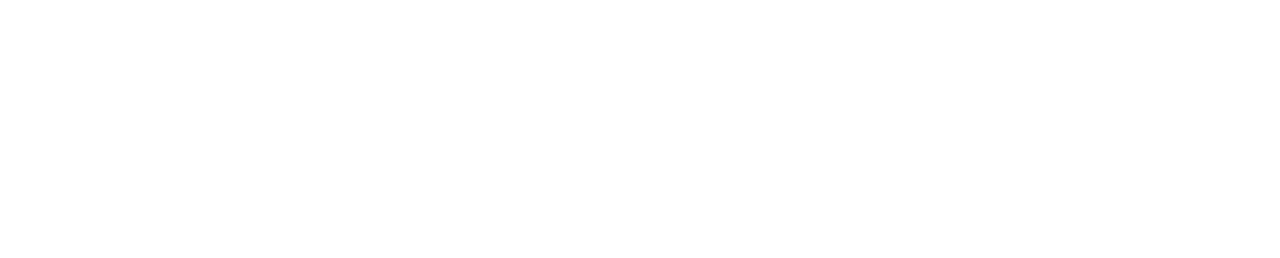
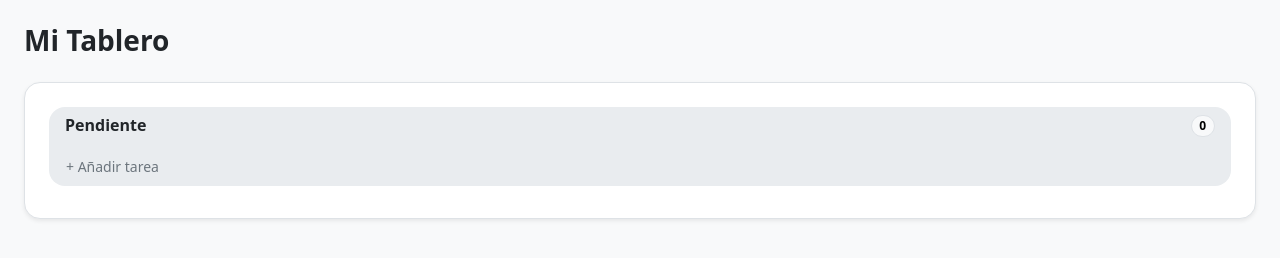
Before and after one commit to danielfgetial29/planificador-app, a plain HTML site: page index.html in a window 1280 px wide. Drawn offline with nearby package versions, Linux system fonts and the light colour scheme.

Commit message:
feat: Carta para la columna de estado ´En proceso´

```diff
--- a/index.html
+++ b/index.html
@@ -4,6 +4,58 @@
     <meta charset="UTF-8" />
     <meta name="viewport" content="width=device-width, initial-scale=1.0" />
     <title>Planificador de Tareas</title>
+    <link
+      href="https://cdn.jsdelivr.net/npm/bootstrap@5.3.3/dist/css/bootstrap.min.css"
+      rel="stylesheet"
+    />
   </head>
-  <body></body>
+  <body class="d-flex flex-column min-vh-100 bg-body-tertiary">
+    <!--Inyeccion del navbar-->
+    <div id="navbar"></div>
+
+    <main class="flex-grow-1 container-fluid px-4 py-4">
+      <div class="mb-4">
+        <h1 class="h3 fw-bold mb-0">Mi Tablero</h1>
+        <small class="text-secondary" id="contador-tareas"></small>
+      </div>
+      <div class="bg-white border rounded-4 shadow-sm p-3 p-md-4 mb-4">
+        <div
+          class="tablero d-flex flex-column flex-md-row justify-content-between align-items-stretch gap-4 pb-2 w-100"
+        >
+          <!--Columna En proceso-->
+          <section
+            class="columna card bg-body-secondary border-0 rounded-4 flex-grow-1"
+          >
+            <div
+              class="card-header bg-transparent border-0 d-flex justify-content-between align-items-center"
+            >
+              <h2 class="h6 fw-semibold mb-0">
+                <span class="badge rounded-circle bg-warning p-1 me-2"></span
+                >Pendiente
+              </h2>
+              <span
+                class="badge rounded-pill text-bg-light border"
+                data-contador="pendiente"
+                >0</span
+              >
+            </div>
+            <div
+              class="card-body d-flex flex-column gap-2 py-0"
+              data-lista="pendiente"
+            ></div>
+            <div class="card-footer bg-transparent border-0">
+              <button
+                class="btn btn-sm btn-link text-decoration-none text-secondary p-0"
+                data-bs-toggle="modal"
+                data-bs-target="#modalTarea"
+                data-estado="pendiente"
+              >
+                + Añadir tarea
+              </button>
+            </div>
+          </section>
+        </div>
+      </div>
+    </main>
+  </body>
 </html>
```
Also changed, not shown: 1 other file.
